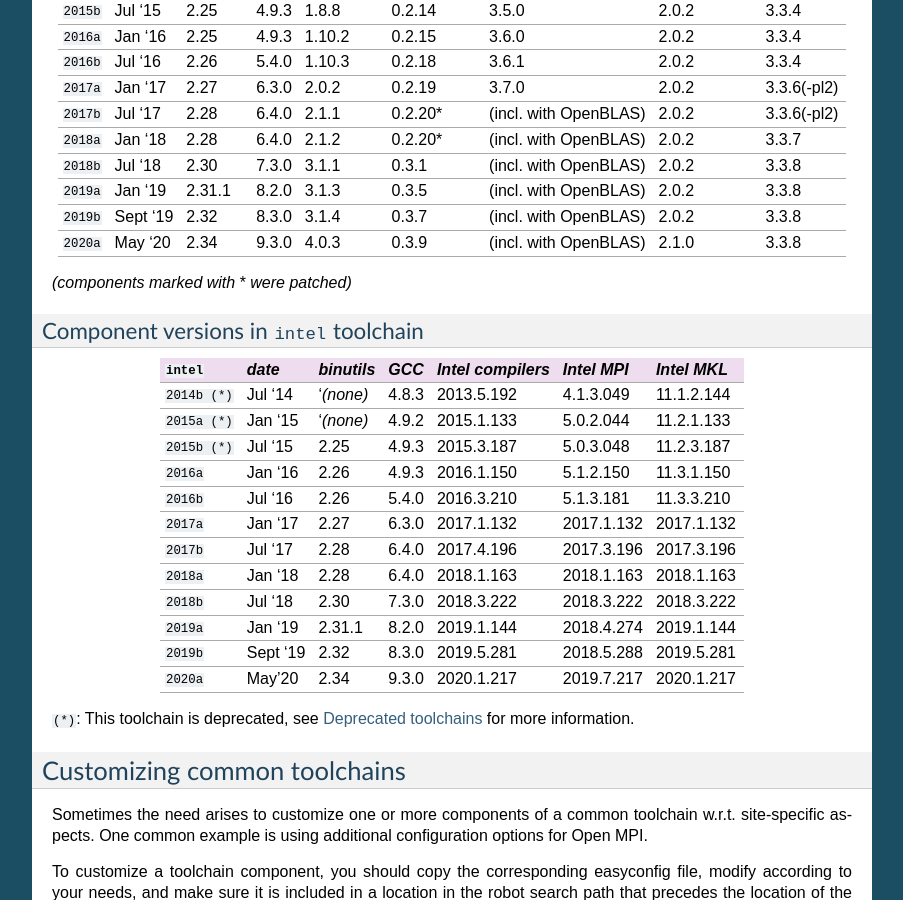
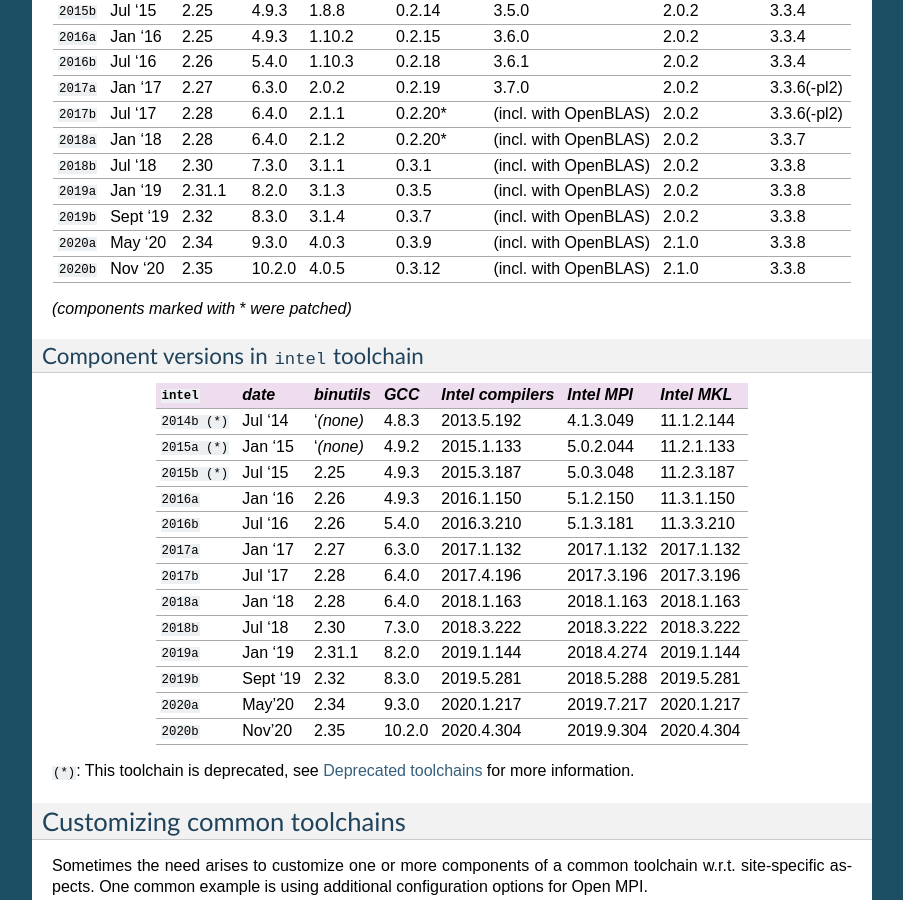
Before and after one commit to easybuilders/easybuild, a Sphinx documentation site: the page built from docs/Common-toolchains.rst, in a window 1280 px wide and 900 px high, scrolled down 2540 px. Shown: the whole window, without its empty margins (198-1101 px from the left). Built offline with Sphinx 7.4.7, drawn with Linux system fonts in a browser that asks for light colours; pages that are not in the unit, such as notebooks, are missing from menus.

Commit message:
add definition for 2020b common toolchains

```diff
--- a/docs/Common-toolchains.rst
+++ b/docs/Common-toolchains.rst
@@ -176,6 +176,8 @@
 +----------------+-------------+------------+-----------+------------+------------+-----------------------+--------------+-------------+
 | ``2020a``      | May '20     | 2.34       | 9.3.0     | 4.0.3      | 0.3.9      | (incl. with OpenBLAS) | 2.1.0        | 3.3.8       |
 +----------------+-------------+------------+-----------+------------+------------+-----------------------+--------------+-------------+
+| ``2020b``      | Nov '20     | 2.35       | 10.2.0    | 4.0.5      | 0.3.12     | (incl. with OpenBLAS) | 2.1.0        | 3.3.8       |
++----------------+-------------+------------+-----------+------------+------------+-----------------------+--------------+-------------+
 
 *(components marked with* * *were patched)*
 
@@ -212,6 +214,8 @@
 +----------------+-------------+-------------+-----------+--------------------+-------------+--------------+
 | ``2020a``      | May'20      | 2.34        | 9.3.0     | 2020.1.217         | 2019.7.217  | 2020.1.217   |
 +----------------+-------------+-------------+-----------+--------------------+-------------+--------------+
+| ``2020b``      | Nov'20      | 2.35        | 10.2.0    | 2020.4.304         | 2019.9.304  | 2020.4.304   |
++----------------+-------------+-------------+-----------+--------------------+-------------+--------------+
 
 ``(*)``: This toolchain is deprecated, see :ref:`deprecated_easyconfigs_toolchains` for more information.
 
```
